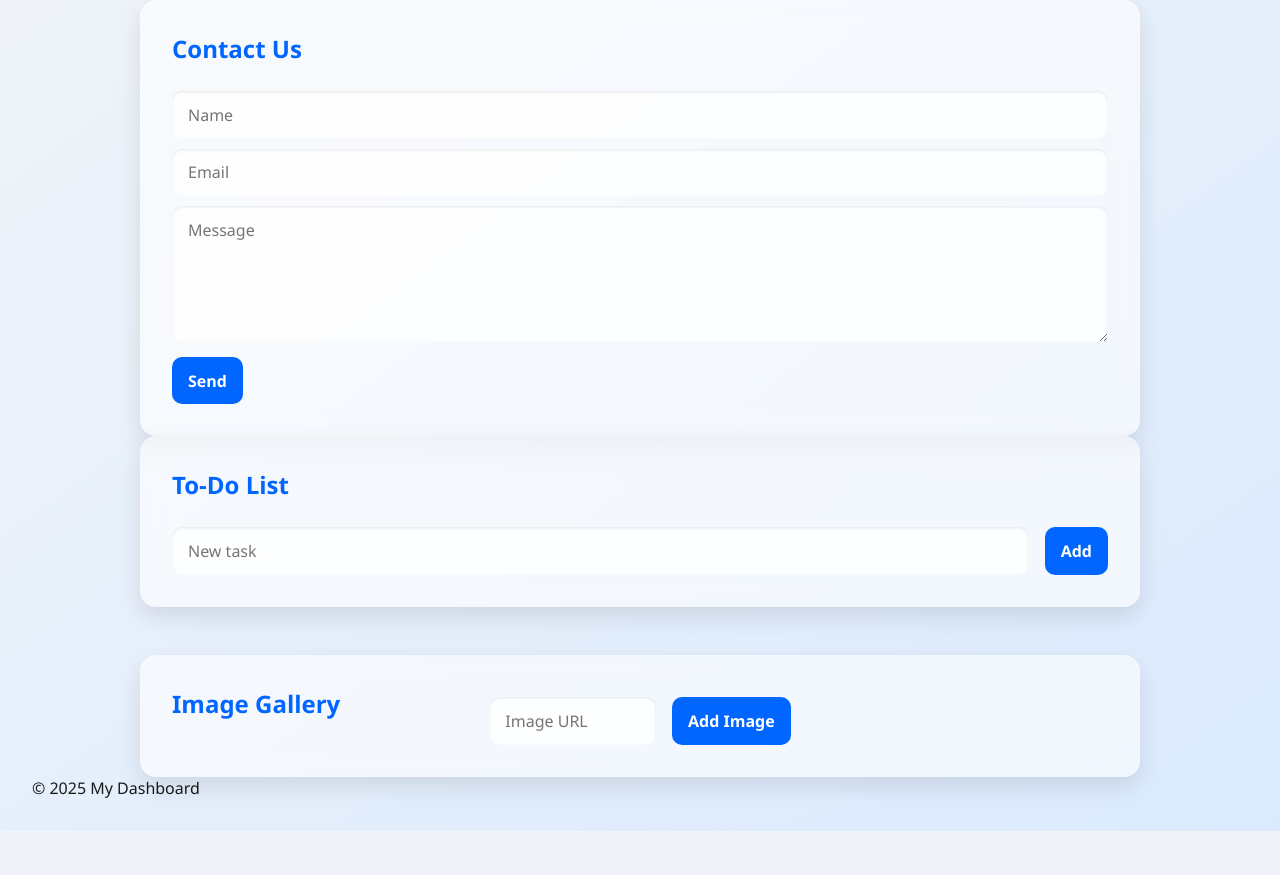
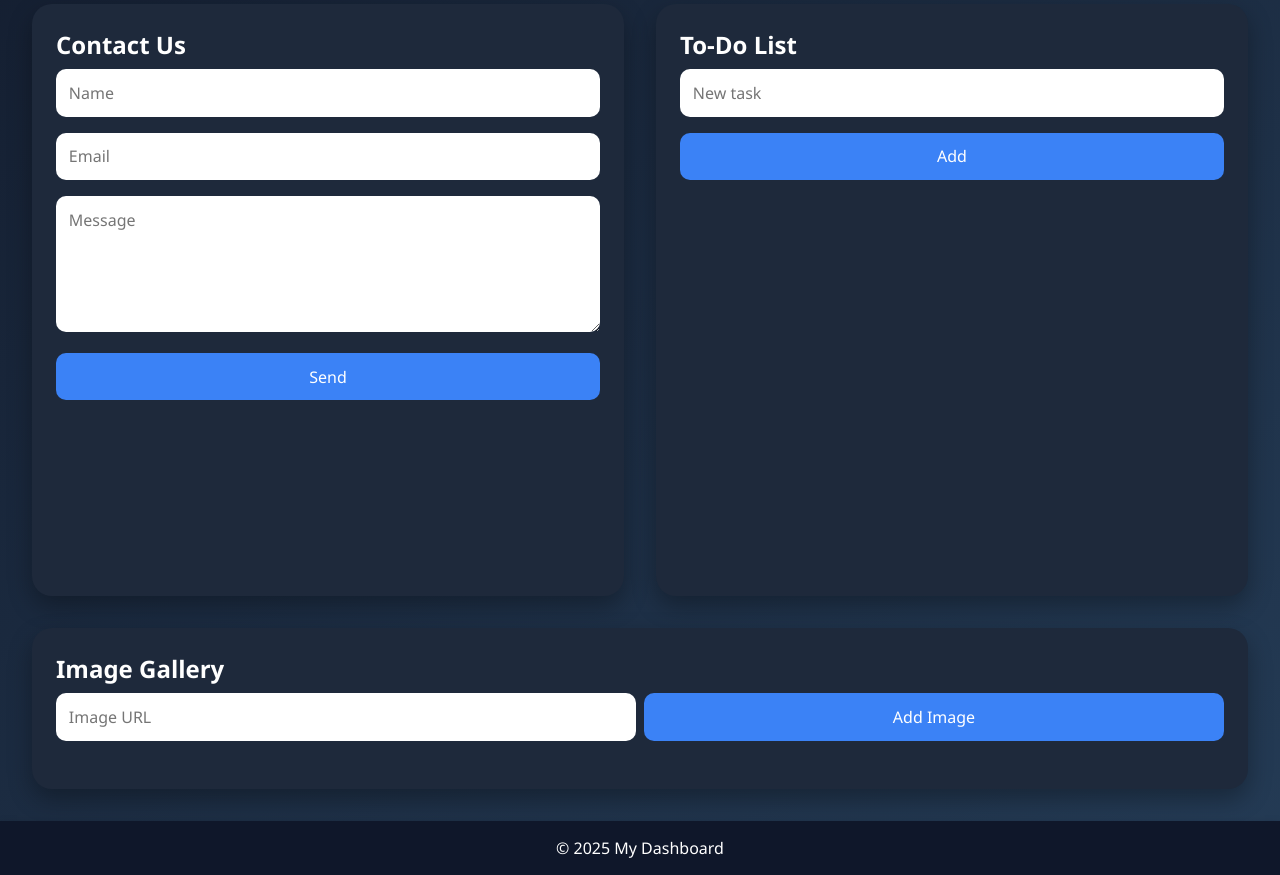
Before and after one commit to debug-with-priyanshu/web-dev-project, a plain HTML site: page week2/index.html in a window 1280 px wide. Shown: the part 103-978 px from the top of the page. Before the commit the page ends 934 px from the top, so only its background shows below. Drawn offline with Linux system fonts and the light colour scheme.

Commit message:
Update style.css

```diff
--- a/week2/style.css
+++ b/week2/style.css
@@ -1,177 +1,109 @@
-:root {
-  --bg: #f0f4f8;
-  --card-bg: rgba(255, 255, 255, 0.6);
-  --accent: #0066ff;
-  --accent-dark: #004dcc;
-  --shadow: 0 10px 25px rgba(0, 0, 0, 0.1);
-  --radius: 16px;
-  --text-color: #1a1a1a;
-  --input-bg: rgba(255, 255, 255, 0.8);
-}
-
+/* Reset + Base Styles */
 * {
   box-sizing: border-box;
   margin: 0;
   padding: 0;
+  font-family: 'Segoe UI', sans-serif;
 }
-
 body {
-  font-family: 'Segoe UI', sans-serif;
-  background: var(--bg);
-  color: var(--text-color);
+  background: linear-gradient(to bottom right, #141e30, #243b55);
+  color: #fff;
   min-height: 100vh;
+  display: flex;
+  flex-direction: column;
+}
+header, footer {
+  text-align: center;
+  padding: 1rem;
+  background-color: #0f172a;
+  box-shadow: 0 4px 10px rgba(0,0,0,0.2);
+}
+.container {
+  flex: 1;
   padding: 2rem;
-  background-image: linear-gradient(to top left, #dbeafe, #f0f4f8);
-}
-
-.container {
-  max-width: 1000px;
-  margin: auto;
   display: flex;
   flex-direction: column;
   gap: 2rem;
 }
-
-h1 {
-  text-align: center;
-  font-size: 2.5rem;
-  color: var(--accent-dark);
+.main-grid {
+  display: grid;
+  grid-template-columns: repeat(auto-fit, minmax(300px, 1fr));
+  gap: 2rem;
+}
+.card {
+  background-color: #1e293b;
+  border-radius: 20px;
+  padding: 1.5rem;
+  box-shadow: 0 10px 25px rgba(0,0,0,0.3);
+  transition: transform 0.3s ease, box-shadow 0.3s ease;
+}
+.card:hover {
+  transform: translateY(-5px);
+  box-shadow: 0 15px 30px rgba(0,0,0,0.4);
+}
+.square {
+  aspect-ratio: 1 / 1;
+  display: flex;
+  flex-direction: column;
+}
+input, textarea, button {
+  width: 100%;
+  margin: 0.5rem 0;
+  padding: 0.8rem;
+  border: none;
+  border-radius: 10px;
+  outline: none;
+  font-size: 1rem;
+}
+button {
+  background-color: #3b82f6;
+  color: white;
+  cursor: pointer;
+  transition: background-color 0.3s;
+}
+button:hover {
+  background-color: #2563eb;
+}
+#todoList {
+  list-style: none;
+  margin-top: 1rem;
+}
+#todoList li {
+  background: #334155;
+  padding: 0.7rem;
+  margin-bottom: 0.5rem;
+  border-radius: 8px;
+  animation: fadeIn 0.4s ease forwards;
+}
+.gallery-controls {
+  display: flex;
+  gap: 0.5rem;
   margin-bottom: 1rem;
 }
-
-.card {
-  background: var(--card-bg);
-  backdrop-filter: blur(10px);
-  border-radius: var(--radius);
-  box-shadow: var(--shadow);
-  padding: 2rem;
+#images {
+  display: grid;
+  grid-template-columns: repeat(auto-fit, minmax(150px, 1fr));
+  gap: 1rem;
+}
+#images img {
+  width: 100%;
+  border-radius: 12px;
+  object-fit: cover;
+  height: 150px;
   transition: transform 0.3s ease;
 }
-
-.card:hover {
-  transform: translateY(-5px);
+#images img:hover {
+  transform: scale(1.05);
 }
-
-.card h2 {
-  margin-bottom: 1rem;
-  font-size: 1.5rem;
-  color: var(--accent);
+@keyframes fadeIn {
+  from { opacity: 0; transform: translateY(10px); }
+  to { opacity: 1; transform: translateY(0); }
 }
-
-/* Inputs & Buttons */
-input,
-textarea,
-button {
-  padding: 0.8rem 1rem;
-  border: none;
-  border-radius: 10px;
-  font-size: 1rem;
-  font-family: inherit;
-  margin-top: 10px;
-  transition: 0.3s ease;
-}
-
-input,
-textarea {
-  width: 100%;
-  background: var(--input-bg);
-  box-shadow: inset 0 1px 3px rgba(0, 0, 0, 0.1);
-}
-
-button {
-  background-color: var(--accent);
-  color: #fff;
-  cursor: pointer;
-  font-weight: 600;
-}
-
-button:hover {
-  background-color: var(--accent-dark);
-}
-
-/* To-Do */
-.todo-controls {
-  display: flex;
-  gap: 1rem;
-  flex-wrap: wrap;
-}
-
-.todo-controls input {
-  flex: 1;
-}
-
-.todo-list {
-  list-style: none;
-  margin-top: 1rem;
-  padding-left: 0;
-}
-
-.todo-list li {
-  display: flex;
-  justify-content: space-between;
-  background: #e3f2fd;
-  padding: 0.8rem 1rem;
-  border-radius: 10px;
-  margin-bottom: 0.6rem;
-  animation: fadeIn 0.4s ease;
-}
-
-.todo-list li button {
-  background: #ef5350;
-  color: #fff;
-  font-size: 0.85rem;
-}
-
-.todo-list li button:hover {
-  background: #c62828;
-}
-
-/* Gallery */
-.gallery-controls {
-  display: flex;
-  gap: 1rem;
-  flex-wrap: wrap;
-}
-
-.gallery-controls input {
-  flex: 1;
-}
-
-.gallery {
-  margin-top: 1rem;
-  display: grid;
-  grid-template-columns: repeat(auto-fit, minmax(160px, 1fr));
-  gap: 1rem;
-}
-
-.gallery img {
-  width: 100%;
-  height: auto;
-  border-radius: 12px;
-  box-shadow: 0 6px 20px rgba(0, 0, 0, 0.15);
-  transition: transform 0.3s ease, box-shadow 0.3s ease;
-  cursor: pointer;
-}
-
-.gallery img:hover {
-  transform: scale(1.05);
-  box-shadow: 0 8px 25px rgba(0, 0, 0, 0.2);
-}
-
-.fade-out {
-  opacity: 0;
-  transform: translateX(20px);
-  transition: all 0.3s ease;
-}
-
-/* Animations */
-@keyframes fadeIn {
-  from {
-    opacity: 0;
-    transform: scale(0.95);
+@media (max-width: 768px) {
+  .main-grid {
+    grid-template-columns: 1fr;
   }
-  to {
-    opacity: 1;
-    transform: scale(1);
+  .square {
+    aspect-ratio: auto;
   }
 }
```
